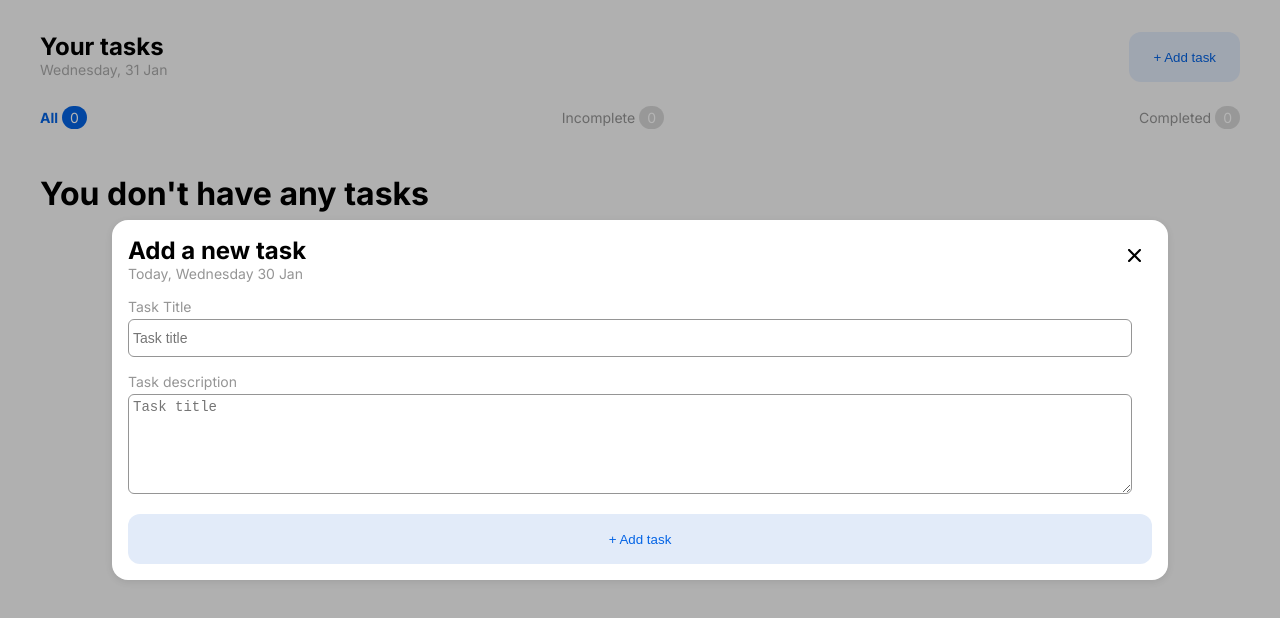
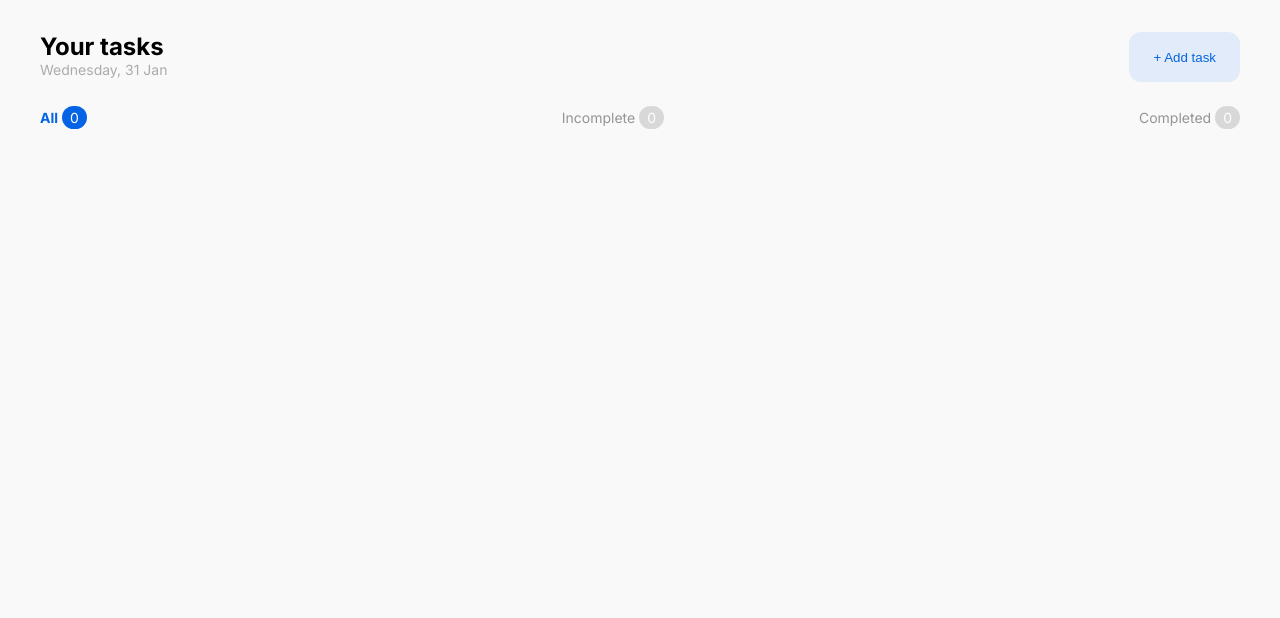
Before and after one commit to GiovaneForlenza/todo-list-react-2025, a Next.js app: page / in a window 1280 px wide. Shown: the top 618 px of the page. Built offline with nearby package versions, Linux system fonts and the light colour scheme.

Commit message:
Implemented adding to LocalStorage, and correctly retrieving the tasks from it on startup

```diff
--- a/package.json
+++ b/package.json
@@ -13,7 +13,8 @@
     "react": "^19.0.0",
     "react-dom": "^19.0.0",
     "react-icons": "^5.4.0",
-    "scss": "^0.2.4"
+    "scss": "^0.2.4",
+    "uuid": "^11.0.5"
   },
   "devDependencies": {
     "@eslint/eslintrc": "^3",
--- a/src/components/Modal/Modal.tsx
+++ b/src/components/Modal/Modal.tsx
@@ -1,16 +1,23 @@
 import { ModalContext, modalTypes } from "@/contexts/ModalContext";
-import { addTaskToLocalStorage } from "@/utils/localStorage";
-import React, { useContext, useState } from "react";
+import { TasksContext } from "@/contexts/TasksContext";
+import { addTaskToLocalStorage, getLastUsedId } from "@/utils/localStorage";
+import { useContext, useEffect, useId, useState } from "react";
 import { IoIosClose } from "react-icons/io";
+// v4();
 
 function Modal() {
-  const { closeModal } = useContext(ModalContext) || {
+  const { closeModal, isModalOpen } = useContext(ModalContext) || {
     closeModal: () => {},
   };
 
-  const [taskTitle, setTaskTitle] = useState("");
-  const [taskDescription, setTaskDescription] = useState("");
+  const { updateTaskList } = useContext(TasksContext) || {};
+
+  const [taskTitle, setTaskTitle] = useState("Title");
+  const [taskDescription, setTaskDescription] = useState("Description");
+  const [taskId, setTaskId] = useState("");
   return (
+    <>
+      {isModalOpen && (
         <div className="modal-background-wrapper" id="modal-wrapper">
           <div className="modal-background"></div>
           <div className="modal-wrapper">
@@ -53,22 +60,27 @@ function Modal() {
               </div>
               <div
                 className="primary-button"
-            onClick={() =>
+                onClick={() => {
                   addTaskToLocalStorage("tasks", {
-                id: 7,
-                title: taskDescription,
+                    id: getLastUsedId() + 1,
+                    title: taskTitle,
                     description: taskDescription,
                     completed: false,
                     // date: "Today",
                     // time: "10:00",
-              })
-            }
+                  });
+                  updateTaskList && updateTaskList();
+                  getLastUsedId();
+                  closeModal();
+                }}
               >
                 <button>+ Add task</button>
               </div>
             </div>
           </div>
         </div>
+      )}
+    </>
   );
 }
 
--- a/src/components/Tasks/TaskItem.tsx
+++ b/src/components/Tasks/TaskItem.tsx
@@ -17,7 +17,7 @@ function TaskItem({ task,  toggleCompleted }: TodoItemProps) {
         <div className="left">
           <div className="title">{task.title}</div>
           <div className="description">
-            {task.description.slice(0, descriptionLength) +
+            {task.description && task.description.slice(0, descriptionLength) +
               (task.description.length > descriptionLength ? "..." : "")}
           </div>
         </div>
--- a/src/components/Tasks/TaskList.tsx
+++ b/src/components/Tasks/TaskList.tsx
@@ -9,13 +9,9 @@ function index() {
   return (
     <div className="task-list-wrapper">
       {tasks ? (
-        tasks.map((task) => {
+        tasks.map((task, id) => {
           return (
-            <TaskItem
-              key={task.id}
-              task={task}
-              toggleCompleted={toggleCompleted}
-            />
+            <TaskItem key={id} task={task} toggleCompleted={toggleCompleted} />
           );
         })
       ) : (
--- a/src/contexts/ModalContext.tsx
+++ b/src/contexts/ModalContext.tsx
@@ -3,7 +3,7 @@ import React, { createContext, useContext, useState, ReactNode } from "react";
 export type modalTypes = "add" | "edit" | "delete";
 
 interface ModalContextProps {
-  isOpen: boolean;
+  isModalOpen: boolean;
   modalType: modalTypes | null;
   openModal: (type: modalTypes) => void;
   closeModal: () => void;
@@ -12,12 +12,12 @@ interface ModalContextProps {
 const ModalContext = createContext<ModalContextProps | null>(null);
 
 const ModalProvider: React.FC<{ children: ReactNode }> = ({ children }) => {
-  const [isOpen, setIsOpen] = useState(true);
+  const [isModalOpen, setIsModalOpen] = useState(false);
   const [modalType, setModalType] = useState<modalTypes | null>(null);
 
   const openModal = (type: modalTypes) => {
     setModalType(type);
-    setIsOpen(true);
+    setIsModalOpen(true);
     const modalElement = document.getElementById("modal-wrapper");
     if (modalElement) {
       modalElement.classList.add("show");
@@ -26,7 +26,7 @@ const ModalProvider: React.FC<{ children: ReactNode }> = ({ children }) => {
   };
 
   const closeModal = () => {
-    setIsOpen(false);
+    setIsModalOpen(false);
     setModalType(null);
     const modalElement = document.getElementById("modal-wrapper");
     if (modalElement) {
@@ -36,7 +36,9 @@ const ModalProvider: React.FC<{ children: ReactNode }> = ({ children }) => {
   };
 
   return (
-    <ModalContext.Provider value={{ isOpen, modalType, openModal, closeModal }}>
+    <ModalContext.Provider
+      value={{ isModalOpen, modalType, openModal, closeModal }}
+    >
       {children}
     </ModalContext.Provider>
   );
--- a/src/contexts/TasksContext.tsx
+++ b/src/contexts/TasksContext.tsx
@@ -2,6 +2,7 @@ import {
   getTasksFromLocalStorage,
   initialTasksForLocalStorage,
 } from "@/utils/localStorage";
+import { log } from "console";
 import React, { createContext, useState, ReactNode, useEffect } from "react";
 
 export interface Task {
@@ -18,6 +19,10 @@ interface TasksContextProps {
   toggleCompleted: (id: number) => void;
   completedTasks: number;
   incompleteTasks: number;
+  setTasks: React.Dispatch<React.SetStateAction<Task[]>>;
+  updateTaskList: () => void;
+  lastUsedId: number;
+  setLastUsedId: React.Dispatch<React.SetStateAction<number>>;
 }
 
 const TasksContext = createContext<TasksContextProps | undefined>(undefined);
@@ -25,6 +30,7 @@ const TasksProvider: React.FC<{ children: ReactNode }> = ({ children }) => {
   const [tasks, setTasks] = useState<Task[]>([]);
   const [completedTasks, setCompletedTasks] = useState(0);
   const [incompleteTasks, setIncompleteTasks] = useState(0);
+  const [lastUsedId, setLastUsedId] = useState(0);
 
   function toggleCompleted(id: number) {
     const updatedTasks = tasks.map((task) => {
@@ -36,35 +42,32 @@ const TasksProvider: React.FC<{ children: ReactNode }> = ({ children }) => {
     setTasks(updatedTasks);
   }
 
-  function countCompleteAndIncompleteTasks() {
-    let completedCount = 0;
-    let incompleteCount = 0;
-
-    tasks.forEach((task) => {
-      if (task.completed) {
-        completedCount++;
-      } else {
-        incompleteCount++;
-      }
-    });
-
-    setCompletedTasks(completedCount);
-    setIncompleteTasks(incompleteCount);
+  function updateTaskList() {
+    setTasks(getTasksFromLocalStorage());
   }
 
   useEffect(() => {
-    setTasks(getTasksFromLocalStorage());
+    let tasksFromLocalStorage = getTasksFromLocalStorage();
+
+    setTasks(tasksFromLocalStorage);
+    // if (tasksFromLocalStorage) {
+    // } else {
+    //   setTasks([]);
+    // }
   }, []);
-
-  console.log(tasks);
+  console.log(tasks[0]);
 
   return (
     <TasksContext.Provider
       value={{
         tasks,
         toggleCompleted,
+        setTasks,
+        incompleteTasks,
+        updateTaskList,
         completedTasks,
-        incompleteTasks,
+        lastUsedId,
+        setLastUsedId,
       }}
     >
       {children}
--- a/src/pages/index.tsx
+++ b/src/pages/index.tsx
@@ -5,6 +5,8 @@ import { FiltersProvider } from "@/contexts/FiltersContext";
 import { TasksProvider } from "@/contexts/TasksContext";
 import { ModalProvider } from "@/contexts/ModalContext";
 import Modal from "@/components/Modal/Modal";
+import { useContext } from "react";
+import { ModalContext } from "@/contexts/ModalContext";
 
 export default function Home() {
   return (
@@ -12,6 +14,7 @@ export default function Home() {
       <div className="todo-wrapper">
         <ModalProvider>
           <Header />
+
           <TasksProvider>
             <FiltersProvider>
               <FilterList />
--- a/src/utils/localStorage.ts
+++ b/src/utils/localStorage.ts
@@ -1,26 +1,35 @@
-import { useEffect } from "react";
+import { Task, TasksContext } from "@/contexts/TasksContext";
+import { useContext, useEffect, useState } from "react";
 
-export function addTaskToLocalStorage(key: string, value: unknown) {
-  let tasksInLocalStorage = getTasksFromLocalStorage();
-  if (tasksInLocalStorage) {
-    tasksInLocalStorage.push(value);
+export function addTaskToLocalStorage(key: string, value: Task) {
+  let returnedTasks = getTasksFromLocalStorage();
+  if (returnedTasks) {
+    returnedTasks.push(value);
   } else {
-    tasksInLocalStorage = value;
+    returnedTasks = [value];
   }
 
-  // console.log(value);
-
   try {
-    window.localStorage.setItem(key, JSON.stringify(tasksInLocalStorage));
+    window.localStorage.setItem(key, JSON.stringify(returnedTasks));
   } catch (error) {
     console.log(error);
   }
 }
 
+export function getLastUsedId(): number {
+  let lastUsedId = 0;
+  let tasks = getTasksFromLocalStorage();
+  tasks &&
+    tasks.forEach((task: { id: number }) => {
+      if (task.id > lastUsedId) lastUsedId = task.id;
+    });
+  return lastUsedId;
+}
+
 export function getTasksFromLocalStorage() {
   try {
     const item = window.localStorage.getItem("tasks");
-    return item ? JSON.parse(item) : null;
+    return item ? JSON.parse(item) : [];
   } catch (error) {
     console.log(error);
   }
```
Also changed, not shown: 1 other file (tests, documents, lock files or other folders). Lines whose indentation alone changed are shown as unchanged.
